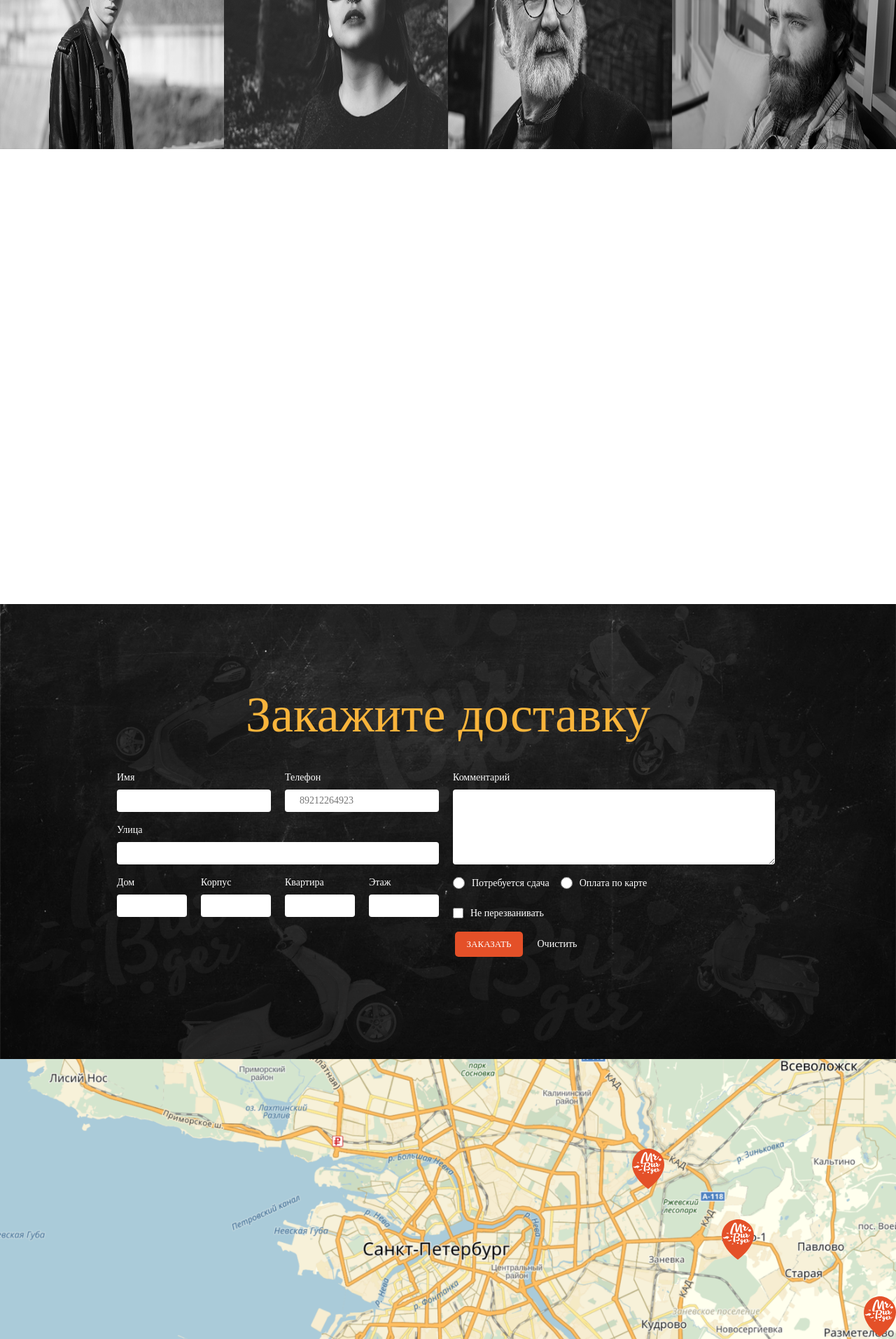
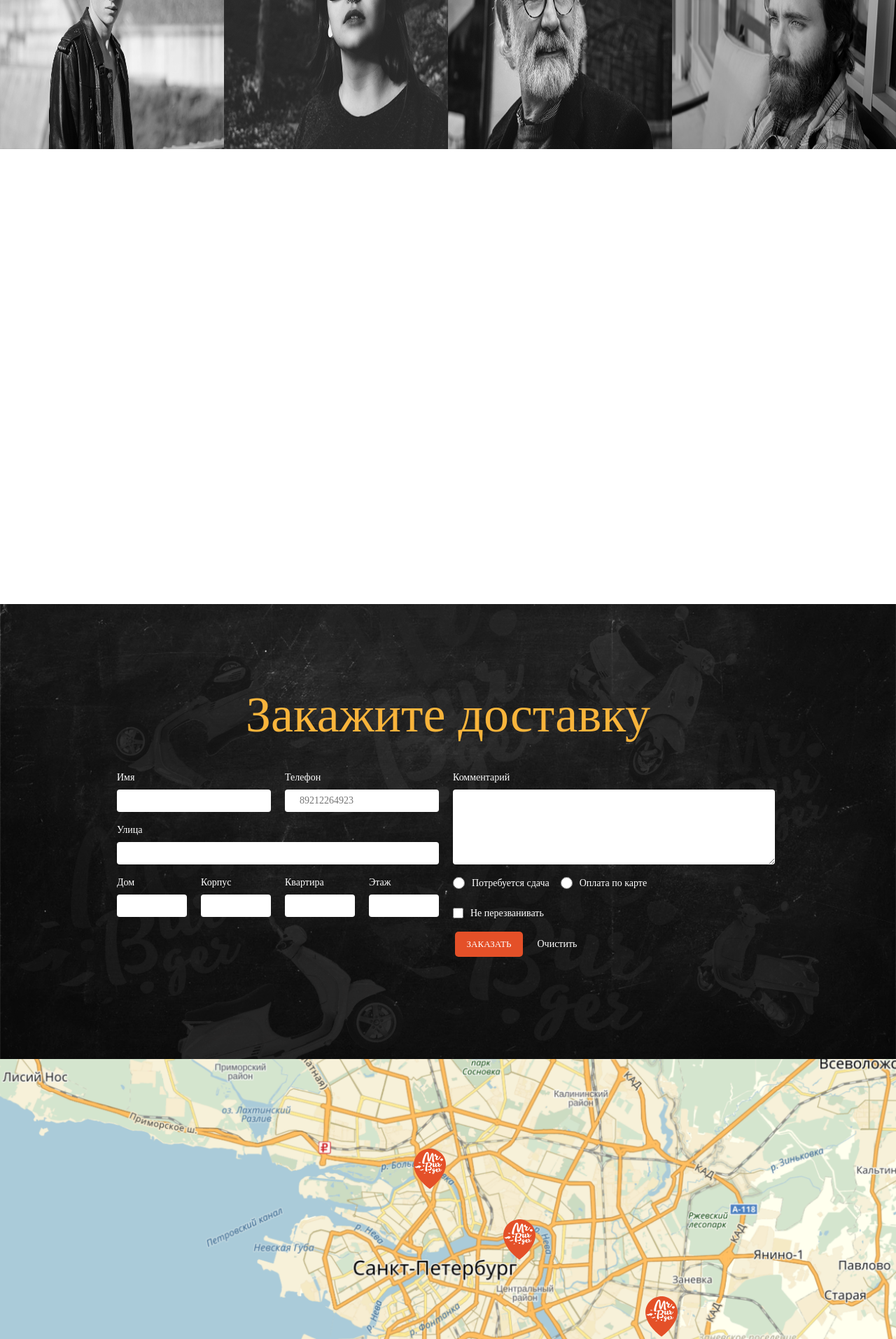
Before and after one commit to Arsonix1/arsonix1.github.io, a PHP site: page / in a window 1280 px wide. Shown: the part 3687-5600 px from the top of the page at 70% size. Run offline with PHP 8.4, Linux system fonts and the light colour scheme.

Commit message:
исправил блоки под relative

```diff
--- a/css/black-burger/_black-burger-base.scss
+++ b/css/black-burger/_black-burger-base.scss
@@ -5,13 +5,13 @@
   &__img {
     position: absolute;
     top: 168px;
-    left: 23.6%;
+    left: 4.2%;
   }
   &__icon {
     width: 46px;
     height: 44px;
     position: absolute;
-    left: 26.5%;
+    left: 9.4%;
     top: 104px;
     z-index: 1;
     & svg {
@@ -40,7 +40,7 @@
   }
   &__calories {
     position: absolute;
-    left: 25.4%;
+    left: 7.4%;
     top: 486px;
     opacity: .6;
     &::before {
--- a/css/contacts/_contacts-main.scss
+++ b/css/contacts/_contacts-main.scss
@@ -1,12 +1,8 @@
 .contacts {
   position: relative;
   &__map {
-    position: absolute;
-    top: -31px;
-    bottom: 0;
-    left: 0;
-    right: 0;
-    margin: 0 auto;
+    margin-top: 44px;
+    transform: scale(1.3);
   }
   &__mark {
     width: 46px;
@@ -14,22 +10,22 @@
     &.one {
       position: absolute;
       top: 128px;
-      left: 903px;
+      left: 501px;
     }
     &.two {
       position: absolute;
       top: 229px;
-      left: 1031px;
+      left: 629px;
     }
     &.three {
       position: absolute;
       top: 339px;
-      left: 1234px;
+      left: 832px;
     }
     &.four {
       position: absolute;
       top: 435px;
-      left: 907px;
+      left: 505px;
     }
   }
 }
--- a/css/header/_header.scss
+++ b/css/header/_header.scss
@@ -20,7 +20,7 @@
   &__logo {
     position: absolute;
     width: 8.4%;
-    margin-left: 4%;
+    margin-left: 7%;
     margin-top: 13px;
   }
 }
--- a/css/main.css
+++ b/css/main.css
@@ -29,7 +29,7 @@
 .header__logo {
   position: absolute;
   width: 8.4%;
-  margin-left: 4%;
+  margin-left: 7%;
   margin-top: 13px;
 }
 
@@ -225,14 +225,14 @@
 .black-burger__img {
   position: absolute;
   top: 168px;
-  left: 23.6%;
+  left: 4.2%;
 }
 
 .black-burger__icon {
   width: 46px;
   height: 44px;
   position: absolute;
-  left: 26.5%;
+  left: 9.4%;
   top: 104px;
   z-index: 1;
 }
@@ -265,7 +265,7 @@
 
 .black-burger__calories {
   position: absolute;
-  left: 25.4%;
+  left: 7.4%;
   top: 486px;
   opacity: .6;
 }
@@ -832,12 +832,9 @@
 }
 
 .contacts__map {
-  position: absolute;
-  top: -31px;
-  bottom: 0;
-  left: 0;
-  right: 0;
-  margin: 0 auto;
+  margin-top: 44px;
+  -webkit-transform: scale(1.3);
+          transform: scale(1.3);
 }
 
 .contacts__mark {
@@ -848,25 +845,25 @@
 .contacts__mark.one {
   position: absolute;
   top: 128px;
-  left: 903px;
+  left: 501px;
 }
 
 .contacts__mark.two {
   position: absolute;
   top: 229px;
-  left: 1031px;
+  left: 629px;
 }
 
 .contacts__mark.three {
   position: absolute;
   top: 339px;
-  left: 1234px;
+  left: 832px;
 }
 
 .contacts__mark.four {
   position: absolute;
   top: 435px;
-  left: 907px;
+  left: 505px;
 }
 
 .footer {
@@ -997,7 +994,9 @@ h1, h2, h3, h4, h5, h6 {
 }
 
 .wrapper {
+  position: relative;
   overflow: hidden;
+  width: 100%;
   min-width: 1100px;
   min-height: 100%;
 }
@@ -1010,8 +1009,10 @@ h1, h2, h3, h4, h5, h6 {
   -webkit-box-direction: normal;
       -ms-flex-direction: column;
           flex-direction: column;
+  position: relative;
   margin: 0 auto;
-  width: 1100px;
+  max-width: 1100px;
+  width: 95%;
 }
 
 .main-menu {
--- a/css/main.scss
+++ b/css/main.scss
@@ -69,7 +69,9 @@ h1, h2, h3, h4, h5, h6 {
 }
 
 .wrapper {
+  position: relative;
   overflow: hidden;
+  width: 100%;
   min-width: 1100px;
   min-height: 100%;
 
@@ -78,8 +80,10 @@ h1, h2, h3, h4, h5, h6 {
 .container {
   display: flex;
   flex-direction: column;
+  position: relative;
   margin: 0 auto;
-  width: 1100px;
+  max-width: 1100px;
+  width: 95%;
 }
 
 .main-menu {
--- a/index.html
+++ b/index.html
@@ -2,7 +2,7 @@
 <html lang="ru">
 <head>
   <meta charset="UTF-8">
-  <meta name="viewport" content="width=1100, initial-scale=1.0">
+  <meta name="viewport" content="width=device-width, initial-scale=1">
   <title>Burger</title>
   <link rel="stylesheet" href="./css/normalize.css">
   <link rel="stylesheet" href="./css/main.css">
@@ -440,6 +440,7 @@
         <svg class="contacts__mark four">
           <use xlink:href="./img/svg/sprite.svg#mark"></use>
         </svg>
+      </div>
       <footer class="footer">
         <div class="footer__container">
           <div class="footer__col">
@@ -485,7 +486,6 @@
           </div>
         </div>
       </footer>
-        </div>
     </section>
   </div>
 </body>
```
Also changed, not shown: 1 other file. Lines whose indentation alone changed are shown as unchanged.
